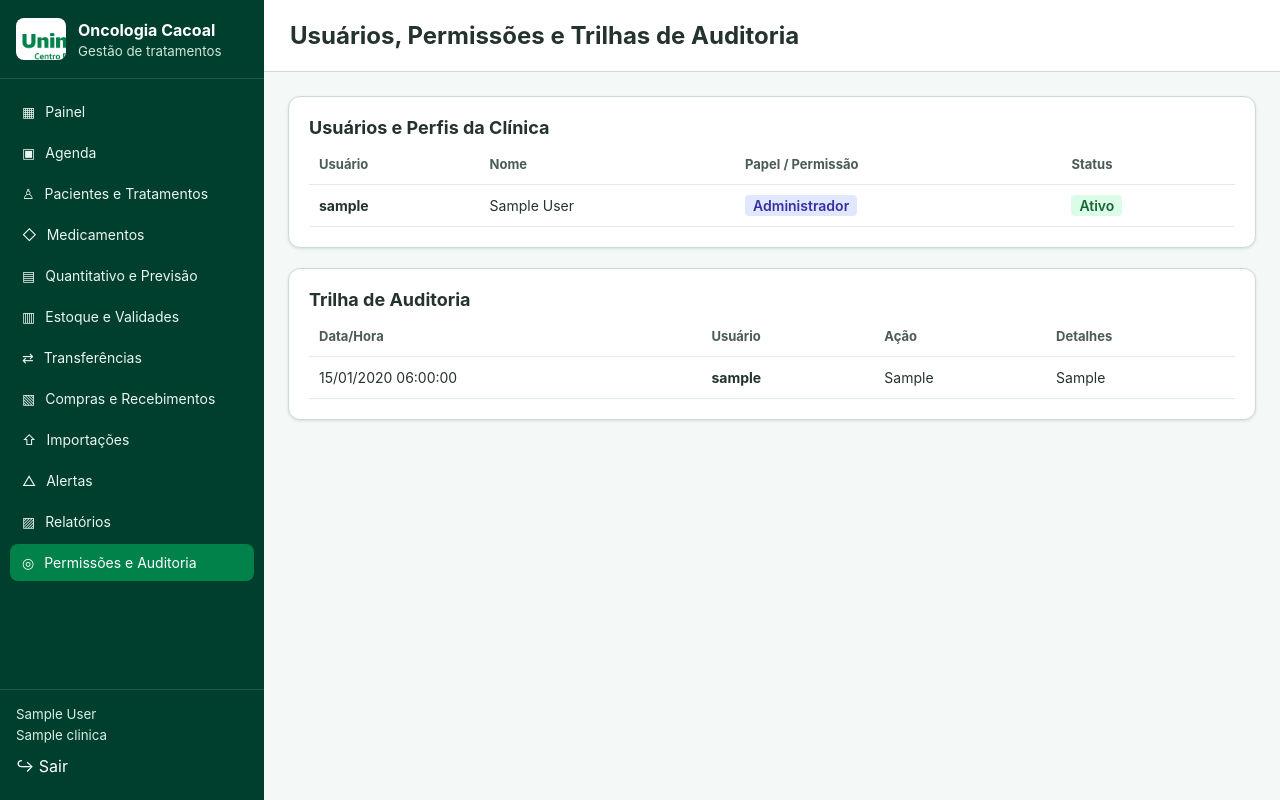
After one commit to henrikcampos7-max/oncologia-cacoal, a Django app: page /auditoria/ in a window 1280 px wide. The commit adds this page. Run offline with Django 5.2, Linux system fonts and the light colour scheme; a user stored in the database is signed in; tables that the repository leaves empty hold one stand-in row (values such as "Sample post"); parts of the project's set-up code (start-up, migrations or seed data) failed here and were passed over.

Commit message:
Etapa 4: Modulo de Auditoria, Trilhas de Acesso e Finalizacao do MVP Oncologia Cacoal

```diff
--- a/core/models.py
+++ b/core/models.py
@@ -255,3 +255,20 @@ class MovimentacaoEstoque(models.Model):
 
     def __str__(self):
         return f"{self.get_tipo_display()} — {abs(self.quantidade)} un. ({self.lote.numero_lote})"
+
+
+class RegistroAuditoria(models.Model):
+    clinica = models.ForeignKey(Clinica, on_delete=models.CASCADE, related_name="auditorias")
+    usuario = models.ForeignKey(
+        settings.AUTH_USER_MODEL, on_delete=models.SET_NULL, null=True, blank=True
+    )
+    acao = models.CharField(max_length=120)
+    detalhes = models.TextField(blank=True)
+    ip_origem = models.GenericIPAddressField(null=True, blank=True)
+    data_hora = models.DateTimeField(auto_now_add=True)
+
+    class Meta:
+        ordering = ["-data_hora"]
+
+    def __str__(self):
+        return f"[{self.data_hora:%d/%m/%Y %H:%M}] {self.usuario} — {self.acao}"
--- /dev/null
+++ b/core/templates/core/auditoria.html
@@ -0,0 +1,66 @@
+{% extends 'core/base.html' %}
+{% block content %}
+<div style="display: flex; flex-direction: column; gap: 20px;">
+  <section class="card table-card">
+    <h2>Usuários e Perfis da Clínica</h2>
+    <div class="table-wrap">
+      <table>
+        <thead>
+          <tr>
+            <th>Usuário</th>
+            <th>Nome</th>
+            <th>Papel / Permissão</th>
+            <th>Status</th>
+          </tr>
+        </thead>
+        <tbody>
+          {% for p in perfis %}
+          <tr>
+            <td><strong>{{ p.usuario.username }}</strong></td>
+            <td>{{ p.usuario.get_full_name|default:"—" }}</td>
+            <td><span class="badge primary" style="background:#e0e7ff; color:#3730a3; padding:2px 8px; border-radius:4px; font-weight:600;">{{ p.get_papel_display }}</span></td>
+            <td>
+              {% if p.ativo %}
+                <span class="badge success" style="background:#dcfce7; color:#166534; padding:2px 8px; border-radius:4px; font-weight:600;">Ativo</span>
+              {% else %}
+                <span class="badge danger" style="background:#fee2e2; color:#991b1b; padding:2px 8px; border-radius:4px; font-weight:600;">Inativo</span>
+              {% endif %}
+            </td>
+          </tr>
+          {% empty %}
+          <tr><td colspan="4" class="empty">Nenhum perfil cadastrado.</td></tr>
+          {% endfor %}
+        </tbody>
+      </table>
+    </div>
+  </section>
+
+  <section class="card table-card">
+    <h2>Trilha de Auditoria</h2>
+    <div class="table-wrap">
+      <table>
+        <thead>
+          <tr>
+            <th>Data/Hora</th>
+            <th>Usuário</th>
+            <th>Ação</th>
+            <th>Detalhes</th>
+          </tr>
+        </thead>
+        <tbody>
+          {% for r in registros %}
+          <tr>
+            <td>{{ r.data_hora|date:"d/m/Y H:i:s" }}</td>
+            <td><strong>{{ r.usuario.username|default:"Sistema" }}</strong></td>
+            <td>{{ r.acao }}</td>
+            <td>{{ r.detalhes|default:"—" }}</td>
+          </tr>
+          {% empty %}
+          <tr><td colspan="4" class="empty">Nenhum registro de auditoria.</td></tr>
+          {% endfor %}
+        </tbody>
+      </table>
+    </div>
+  </section>
+</div>
+{% endblock %}
--- a/core/templates/core/base.html
+++ b/core/templates/core/base.html
@@ -26,7 +26,7 @@
         <a class="{% if request.resolver_match.kwargs.slug == 'importacoes' %}active{% endif %}" href="{% url 'modulo_planejado' 'importacoes' %}">⇧ <span>Importações</span></a>
         <a class="{% if request.resolver_match.url_name == 'alertas' %}active{% endif %}" href="{% url 'alertas' %}">△ <span>Alertas</span></a>
         <a class="{% if request.resolver_match.url_name == 'relatorios' %}active{% endif %}" href="{% url 'relatorios' %}">▨ <span>Relatórios</span></a>
-        <a class="{% if request.resolver_match.kwargs.slug == 'auditoria' %}active{% endif %}" href="{% url 'modulo_planejado' 'auditoria' %}">◎ <span>Permissões e Auditoria</span></a>
+        <a class="{% if request.resolver_match.url_name == 'auditoria' %}active{% endif %}" href="{% url 'auditoria' %}">◎ <span>Permissões e Auditoria</span></a>
       </nav>
       <div class="sidebar-footer">
         <small>{{ request.user.get_full_name|default:request.user.username }}</small>
--- a/core/urls.py
+++ b/core/urls.py
@@ -29,5 +29,6 @@ urlpatterns = [
     path("alertas/", views.alertas, name="alertas"),
     path("compras/", views.compras, name="compras"),
     path("relatorios/", views.relatorios, name="relatorios"),
+    path("auditoria/", views.auditoria, name="auditoria"),
     path("modulos/<slug:slug>/", views.modulo_planejado, name="modulo_planejado"),
 ]
--- a/core/views.py
+++ b/core/views.py
@@ -18,7 +18,16 @@ from .forms import (
     PeriodoForm,
     SessaoTratamentoForm,
 )
-from .models import Apresentacao, Lote, Medicamento, MovimentacaoEstoque, Paciente, PerfilUsuario, SessaoTratamento
+from .models import (
+    Apresentacao,
+    Lote,
+    Medicamento,
+    MovimentacaoEstoque,
+    Paciente,
+    PerfilUsuario,
+    RegistroAuditoria,
+    SessaoTratamento,
+)
 from .services import processar_baixa_estoque_sessao, resumir_sessoes
 
 
@@ -437,3 +446,17 @@ def relatorios(request):
             sessoes_realizadas_mes=sessoes_realizadas_mes,
         )
     return render(request, "core/relatorios.html", contexto)
+
+
+@login_required
+def auditoria(request):
+    contexto = _contexto(request, "Usuários, Permissões e Trilhas de Auditoria")
+    clinica = contexto["clinica"]
+    if not clinica:
+        return render(request, "core/auditoria.html", contexto)
+
+    registros = clinica.auditorias.select_related("usuario").order_by("-data_hora")[:50]
+    perfis = clinica.perfis.select_related("usuario").order_by("usuario__username")
+
+    contexto.update(registros=registros, perfis=perfis)
+    return render(request, "core/auditoria.html", contexto)
```
Also changed, not shown: core/admin.py (+8 -0 lines), core/tests/test_views.py (+4 -0 lines), core/migrations/0003_registroauditoria.py (added).
